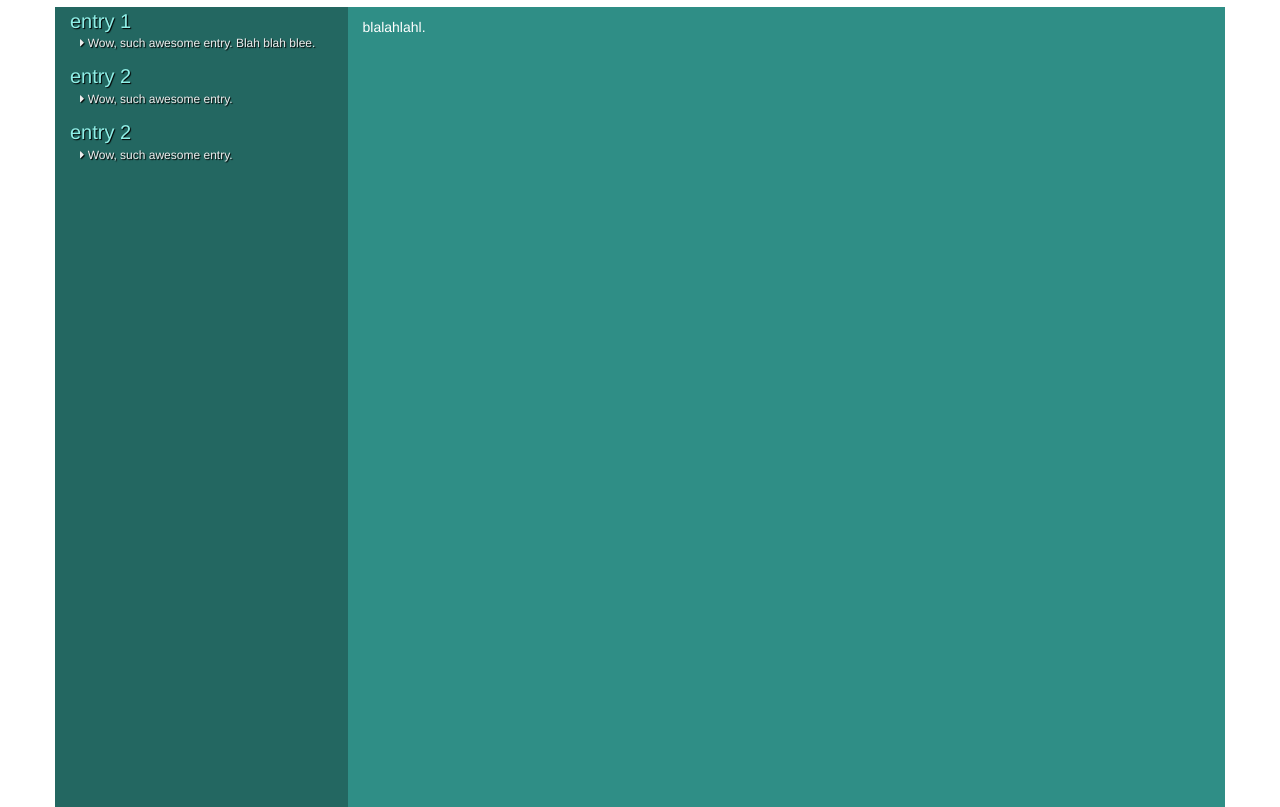
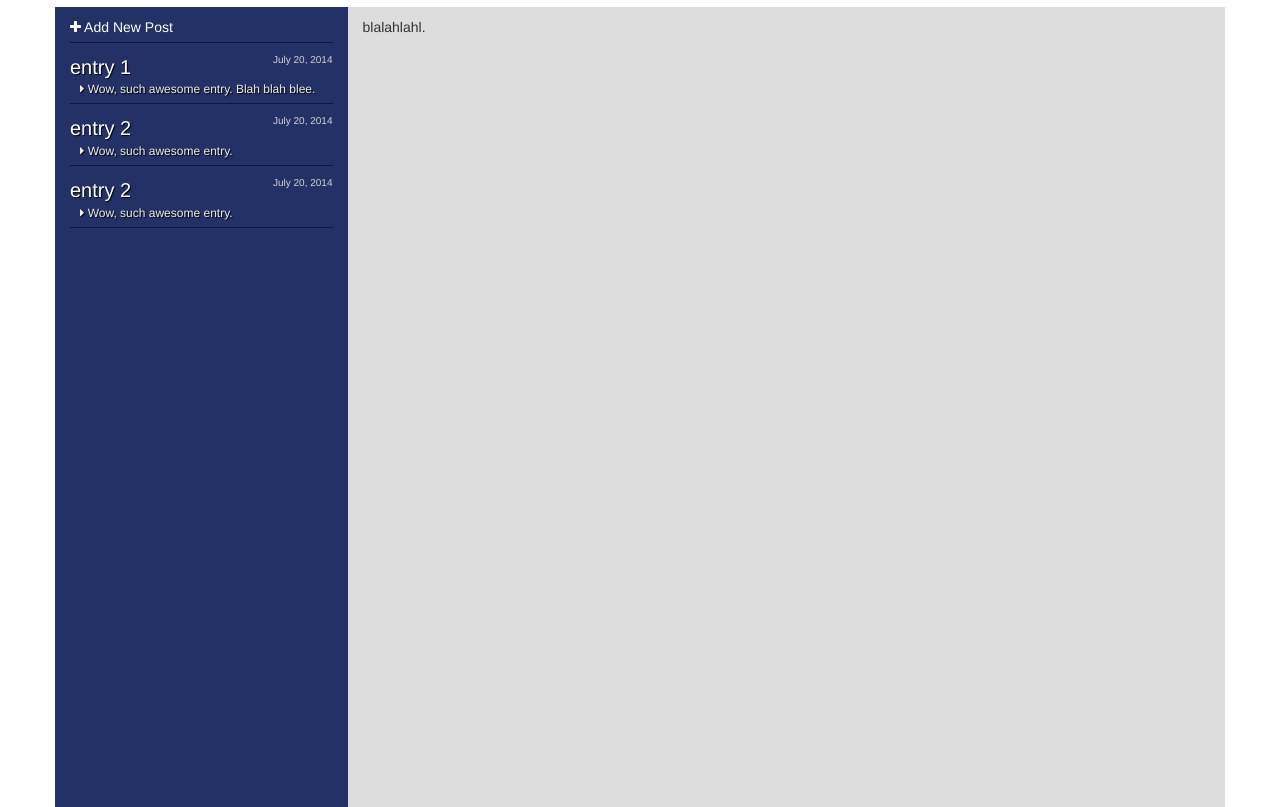
Before and after one commit to johnfn/journal, a plain HTML site: page index.html in a window 1280 px wide. Shown: the part 63-870 px from the top of the page. Drawn offline with Linux system fonts and the light colour scheme.

Commit message:
More tweaks.

```diff
--- a/css/main.css
+++ b/css/main.css
@@ -1,22 +1,22 @@
 
 .entry-list {
-    background-color: #236761;
+	background-color: 243166;
 	color: white;
 	min-height: 100%;
+	padding-top: 10px
 }
 
 .content {
 	padding-top: 10px;
-	background-color: 2f8e86;
+	background-color: #ddd;
 	min-height: 100%;
-	color: white
 
 }
 
 a.entry-heading {
     text-shadow: black 1px 1px 1px;
-    display: block;
-    color: rgb(143, 238, 230);
+	float: left;
+    color: white;
     font-size: 20px;
     cursor: pointer;
 }
@@ -24,10 +24,27 @@ a.entry-heading {
 .entry-description {
 	font-size: 12px;
 	color: #eee;
+	clear: both;
 	text-shadow: black 1px 1px 1px;
 	padding-left: 10px;
 }
 
 .entry {
+	border-bottom: 1px solid #115;
+	padding-bottom: 5px;
 	margin-bottom: 10px;
 }
+
+.date {
+	color: lightgray;
+	font-size: 10px;
+	float: right;
+}
+
+.whole-journal {
+}
+
+.add-entry {
+	color: white;
+	display: block;
+}
--- a/index.html
+++ b/index.html
@@ -6,15 +6,21 @@
     </head>
     <body>
         <div class="container">
-            <div class="row">
+            <div class="row whole-journal">
                 <div class="col-sm-12">
                     <h1> some stuff that i wrote goes here </h1>
                 </div>
                 <div class="col-sm-3 entry-list">
+										<a href="#" class="entry add-entry">
+												<i class="fa fa-plus"></i> Add New Post
+										</a>
                     <div class="entry">
                         <a class="entry-heading">
                             entry 1
                         </a>
+												<div class="date">
+														July 20, 2014
+												</div>
                         <div class="entry-description">
                             <i class="fa fa-caret-right"></i> Wow, such awesome entry.
                             Blah blah blee.
@@ -25,6 +31,9 @@
                         <a class="entry-heading">
                             entry 2
                         </a>
+												<div class="date">
+														July 20, 2014
+												</div>
                         <div class="entry-description">
                             <i class="fa fa-caret-right"></i>
                             Wow, such awesome entry.
@@ -35,6 +44,9 @@
                         <a class="entry-heading">
                             entry 2
                         </a>
+												<div class="date">
+														July 20, 2014
+												</div>
                         <div class="entry-description">
                             <i class="fa fa-caret-right"></i> Wow, such awesome entry.
                         </div>
```
Lines whose indentation alone changed are shown as unchanged.
